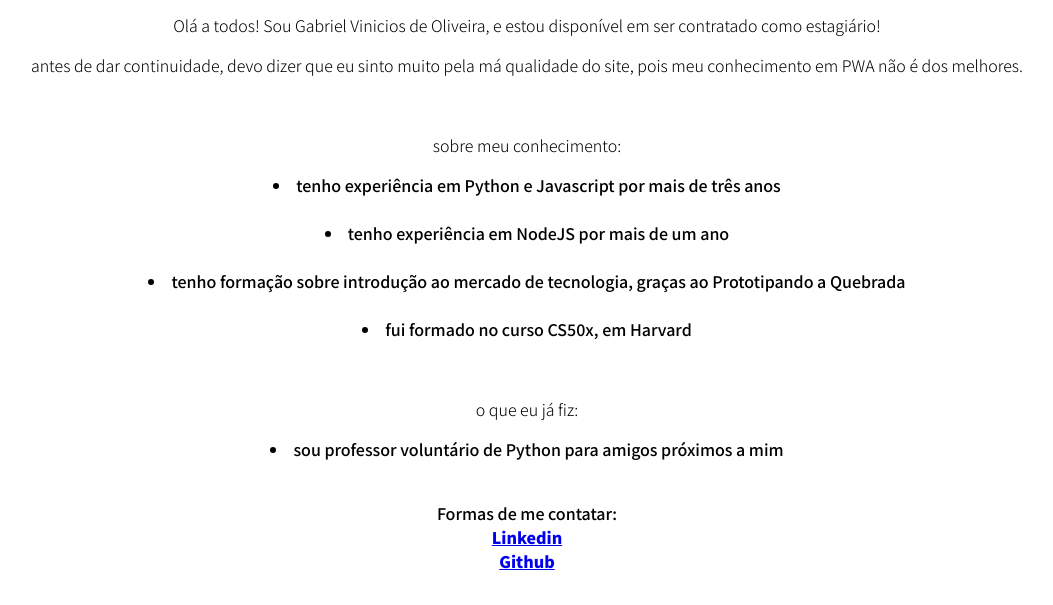
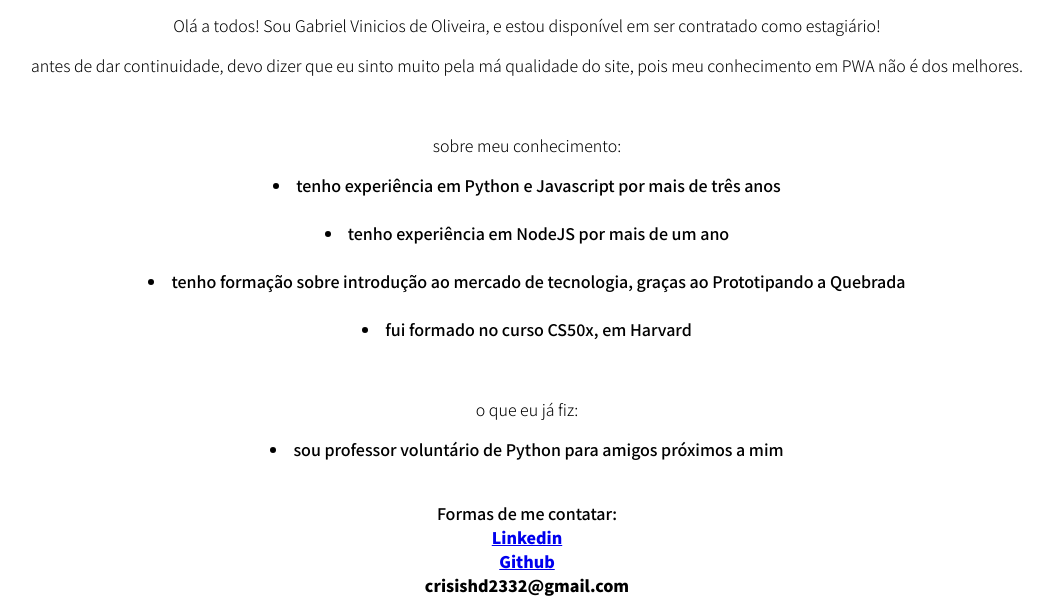
Before and after one commit to CrisisHD23/Apresenta--o, a plain HTML site: page index.html in a window 1280 px wide. Shown: the part 496-1101 px from the top of the page, without its empty margins (113-1166 px from the left). Before the commit the page ends 1077 px from the top, so only its background shows below. Drawn offline with Linux system fonts and the light colour scheme.

Commit message:
adicionamento do qrcode e do meu email

```diff
--- a/index.html
+++ b/index.html
@@ -90,6 +90,8 @@
             <a href="https://www.linkedin.com/in/gabriel-vinicios-274710187/">Linkedin</a>
             <br/>
             <a href="https://github.com/CrisisHD23">Github</a>
+            <br/>
+            <a>crisishd2332@gmail.com</a>
         </div>
     </div>
 
```
Also changed, not shown: qrcode_site.png (added), 1 other file.
